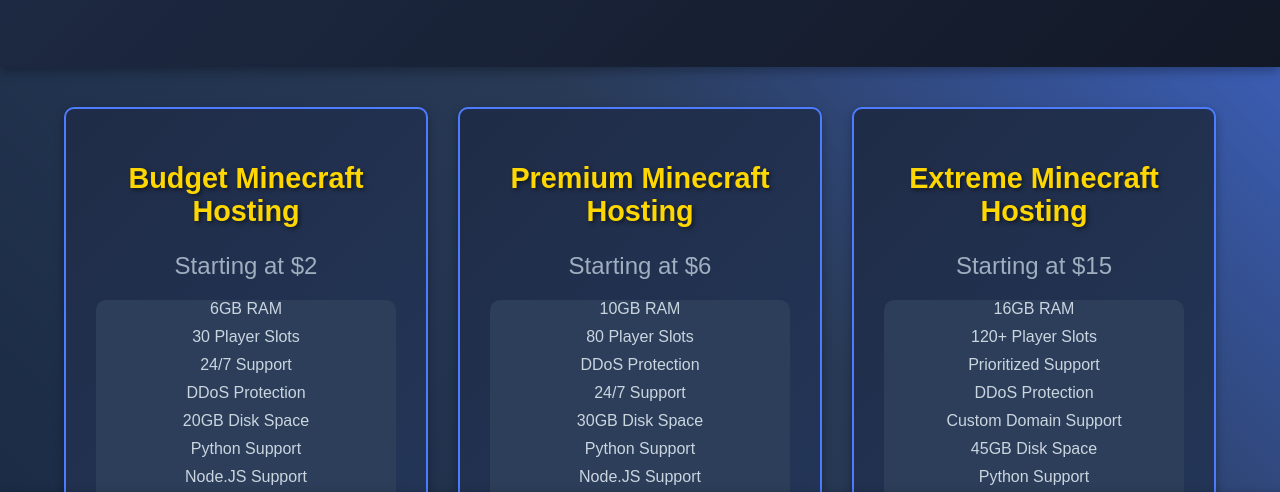
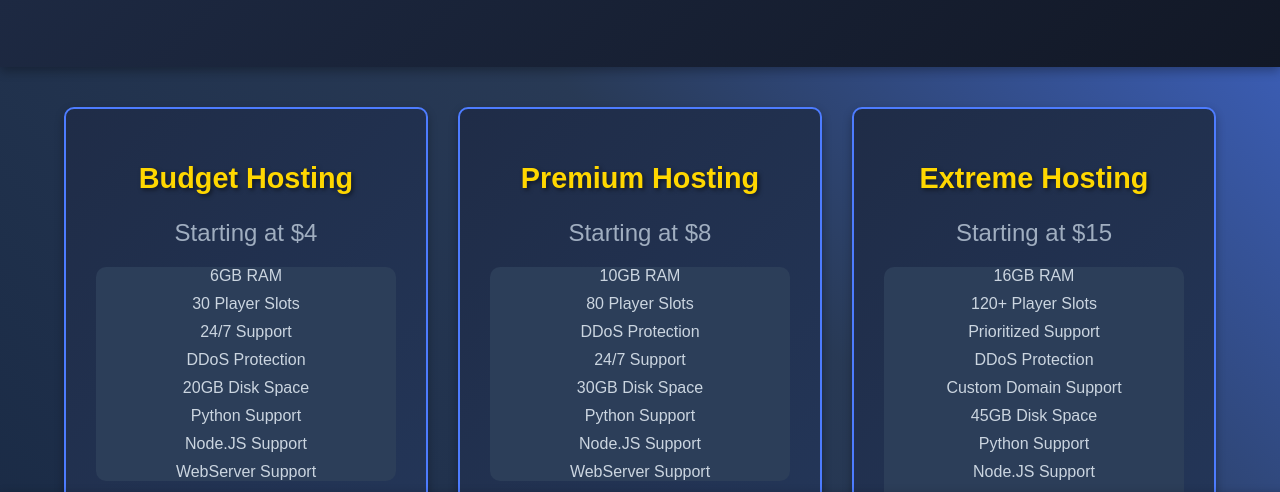
Before and after one commit to itarqos5/icieshosting-frontend, a plain HTML site: page plans/index.html in a window 1280 px wide. Shown: the part 239-731 px from the top of the page. Drawn offline with Linux system fonts and the light colour scheme.

Commit message:
Plans edit

```diff
--- a/plans/index.html
+++ b/plans/index.html
@@ -32,8 +32,8 @@
 
     <div class="plans-container">
         <div class="plan-card">
-            <h2>Budget Minecraft Hosting</h2>
-            <p class="price">Starting at $2</p>
+            <h2>Budget Hosting</h2>
+            <p class="price">Starting at $4</p>
             <ul class="features">
                 <li>6GB RAM</li>
                 <li>30 Player Slots</li>
@@ -47,8 +47,8 @@
             <button class="plan-button" onclick="navigateTo('../pages/signup/done/index.html')">Order now!</button>
         </div>
         <div class="plan-card">
-            <h2>Premium Minecraft Hosting</h2>
-            <p class="price">Starting at $6</p>
+            <h2>Premium Hosting</h2>
+            <p class="price">Starting at $8</p>
             <ul class="features">
                 <li>10GB RAM</li>
                 <li>80 Player Slots</li>
@@ -62,7 +62,7 @@
             <button class="plan-button" onclick="navigateTo('../pages/signup/done/index.html')">Order now!</button>
         </div>
         <div class="plan-card">
-            <h2>Extreme Minecraft Hosting</h2>
+            <h2>Extreme Hosting</h2>
             <p class="price">Starting at $15</p>
             <ul class="features">
                 <li>16GB RAM</li>
```
